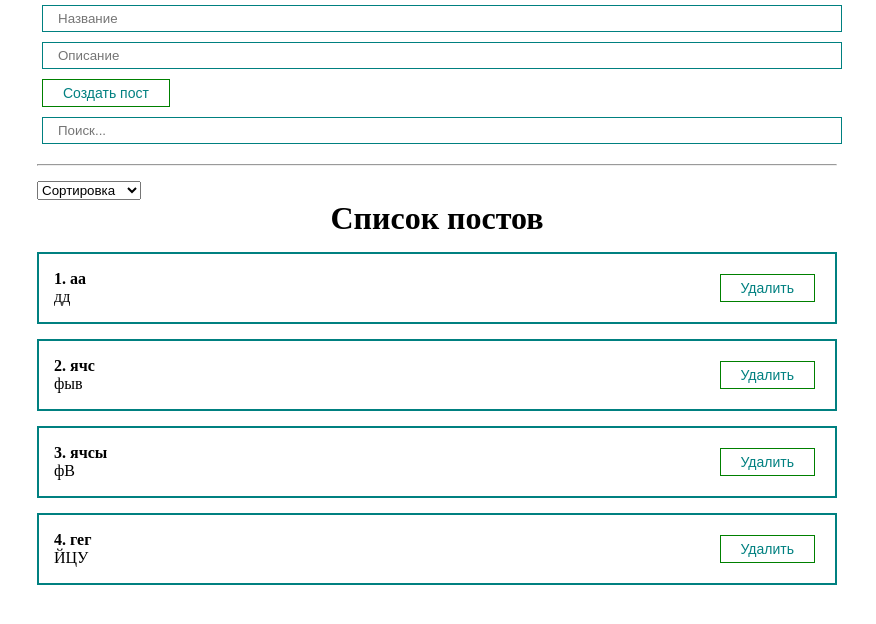
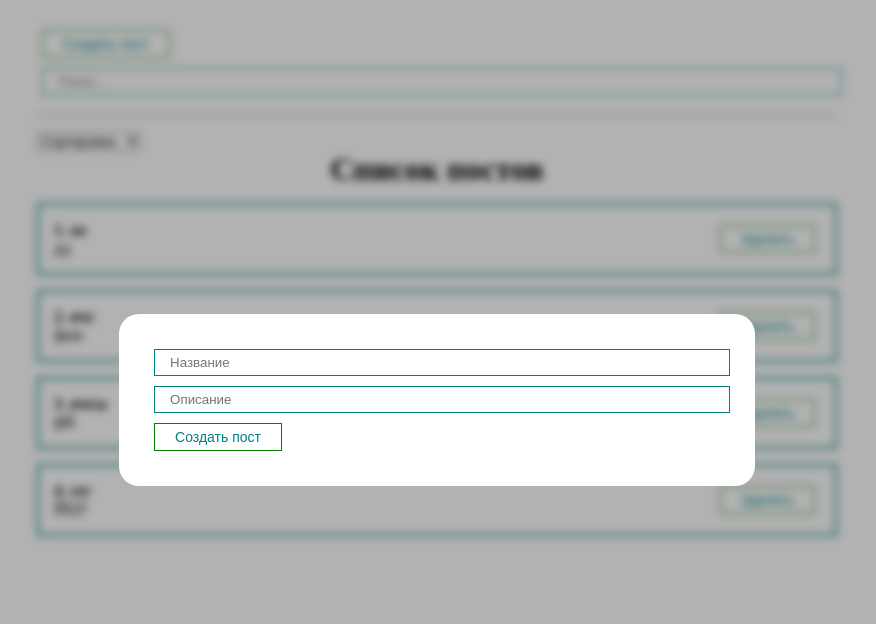
Before and after one commit to Stanislav-Lihod/react-posts, a React (Create React App) app: page / in a window 1280 px wide. Both pictures are taken after a click on the button "Создать пост". Shown: the top 624 px of the page, without its empty margins (203-1079 px from the left). Built offline with nearby package versions, Linux system fonts and the light colour scheme.

Commit message:
add modal component and add react-transition-group

```diff
--- a/package.json
+++ b/package.json
@@ -10,6 +10,7 @@
     "react-devtools": "^4.24.7",
     "react-dom": "^18.1.0",
     "react-scripts": "5.0.1",
+    "react-transition-group": "^4.4.2",
     "web-vitals": "^2.1.4"
   },
   "scripts": {
--- a/src/App.js
+++ b/src/App.js
@@ -1,7 +1,9 @@
 import React, { useMemo, useState } from "react";
+import MyModal from "./components/Modal/MyModal";
 import PostFilter from "./components/PostFilter";
 import PostForm from "./components/PostForm";
 import PostList from "./components/PostList";
+import MyButton from "./components/UI/button/MyButton";
 import './styles/app.css'
 
 function App() {
@@ -14,6 +16,7 @@ function App() {
   ])
 
   const [filter, setFilter] = useState({sort:'', query:''})
+  const [visible, setVisible] = useState(false)
 
   const sortedPosts = useMemo(()=>{
     if (filter.sort) {
@@ -28,6 +31,7 @@ function App() {
 
   const createPost = (post) =>{
     setPosts([...posts, post])
+    setVisible(false)
   }
 
   const removePost = (post) =>{
@@ -36,7 +40,17 @@ function App() {
 
   return (
     <div className="App">
-      <PostForm create={createPost}/>
+      <MyModal
+        visible={visible}
+        setVisible={setVisible}
+      >
+        <PostForm create={createPost}/>
+      </MyModal>
+      <MyButton
+        style={{marginTop:'30px'}}
+        onClick={()=>{setVisible(true)}}
+        title='Создать пост'
+      />
       <PostFilter
         filter={filter}
         setFilter={setFilter}
--- /dev/null
+++ b/src/components/Modal/MyModal.jsx
@@ -0,0 +1,16 @@
+import React from 'react'
+import stl from './MyModal.module.css'
+
+export default function MyModal({children, visible, setVisible}) {
+
+  const classes = [stl.myModal]
+  visible && classes.push(stl.active)
+
+  return (
+    <div className={classes.join(' ')} onClick={()=>{setVisible(false)}}>
+      <div className={stl.myModalContent} onClick={e=>{e.stopPropagation()}}>
+        {children}
+      </div>
+    </div>
+  )
+}
--- /dev/null
+++ b/src/components/Modal/MyModal.module.css
@@ -0,0 +1,38 @@
+@keyframes animationModale {
+  0% {
+    transform: translate3d(0,20px,0) scale(0.95);
+    opacity: 0;
+  }
+
+  100% {
+    transform: translate3d(0,0,0) scale(1);
+    opacity: 1;
+  }
+}
+
+.myModal{
+  position: fixed;
+  display: none;
+  width: 100%;
+  height: 100%;
+  top: 0;
+  left: 0;
+  backdrop-filter: blur(4px);
+  background-color: rgba(0,0,0,0.3);
+  animation: animationModale .4s;
+}
+
+.myModalContent{
+  padding: 30px;
+  background-color: white;
+  border-radius: 20px;
+  min-width: 250px;
+  animation: animationModale .4s;
+}
+
+.myModal.active{
+  display: flex;
+  justify-content: center;
+  align-items: center;
+  animation: animationModale .4s;
+}
--- a/src/components/PostList.jsx
+++ b/src/components/PostList.jsx
@@ -1,4 +1,6 @@
 import React from 'react'
+import { CSSTransition } from 'react-transition-group'
+import { TransitionGroup } from 'react-transition-group'
 import PostItem from './PostItem'
 
 export default function PostList({posts, title, remove}) {
@@ -10,7 +12,17 @@ export default function PostList({posts, title, remove}) {
   return (
     <div>
       <h1 style={{textAlign: 'center'}}>{title}</h1>
-      {posts.map((post, index) => <PostItem number={index + 1} remove={remove} post={post} key={post.id}/>)}
+      <TransitionGroup>
+        {posts.map((post, index) => (
+          <CSSTransition
+            key={post.id}
+            timeout={500}
+            classNames="post"
+          >
+            <PostItem number={index + 1} remove={remove} post={post}/>
+          </CSSTransition>
+        ))}
+      </TransitionGroup>
     </div>
   )
 }
--- a/src/index.js
+++ b/src/index.js
@@ -4,7 +4,5 @@ import App from './App';
 
 const root = ReactDOM.createRoot(document.getElementById('root'));
 root.render(
-  <React.StrictMode>
     <App />
-  </React.StrictMode>
 );
--- a/src/styles/app.css
+++ b/src/styles/app.css
@@ -22,3 +22,21 @@
   justify-content: space-between;
   align-items: center;
 }
+
+.post-enter {
+  transform: translateX(150px);
+  opacity: 0;
+}
+.post-enter-active {
+  transform: translateX(0);
+  opacity: 1;
+  transition: .5s;
+}
+.post-exit {
+  opacity: 1;
+}
+.post-exit-active {
+  opacity: 0;
+  transform: translateX(-150px);
+  transition: .5s;
+}
```
Also changed, not shown: 1 other file (tests, documents, lock files or other folders).
